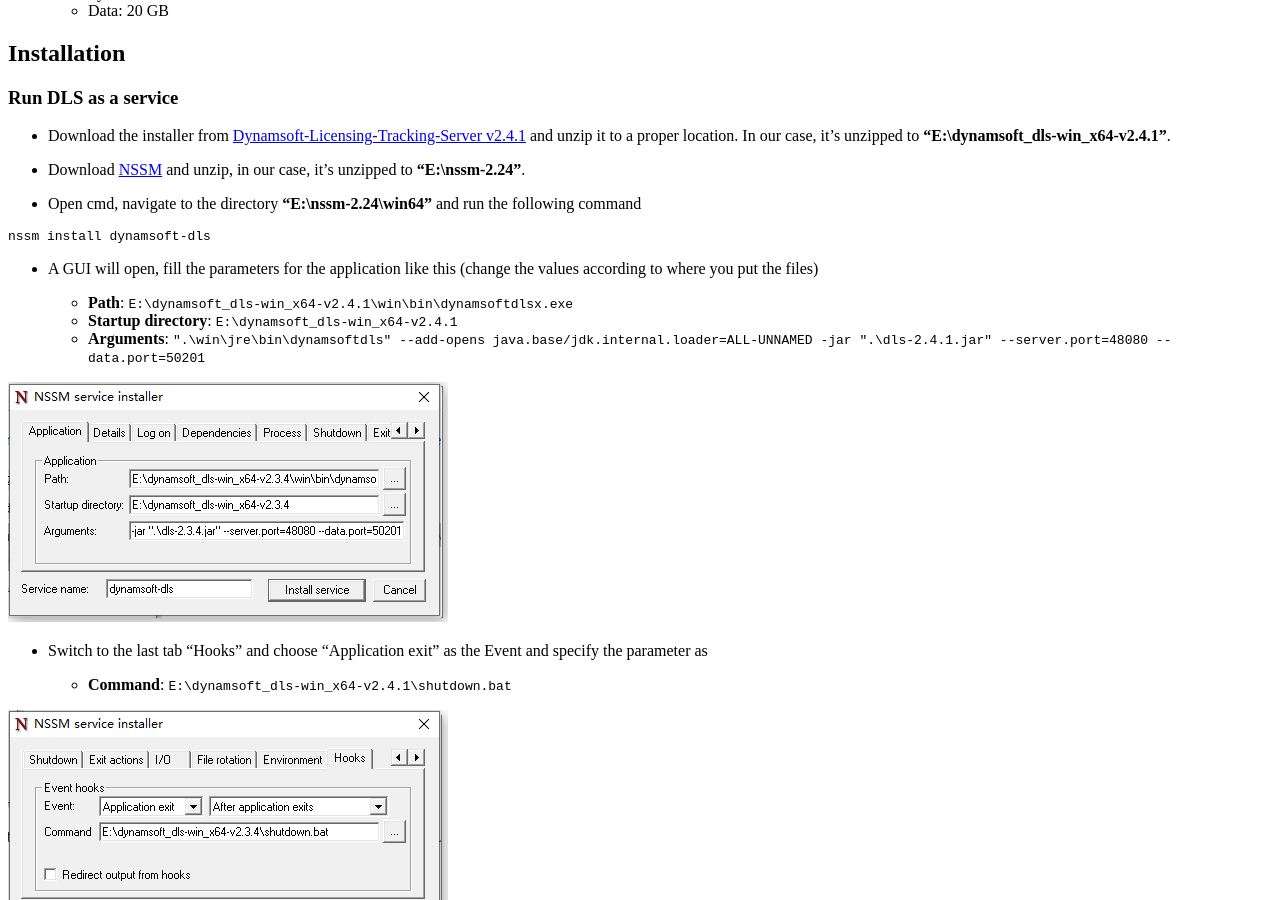
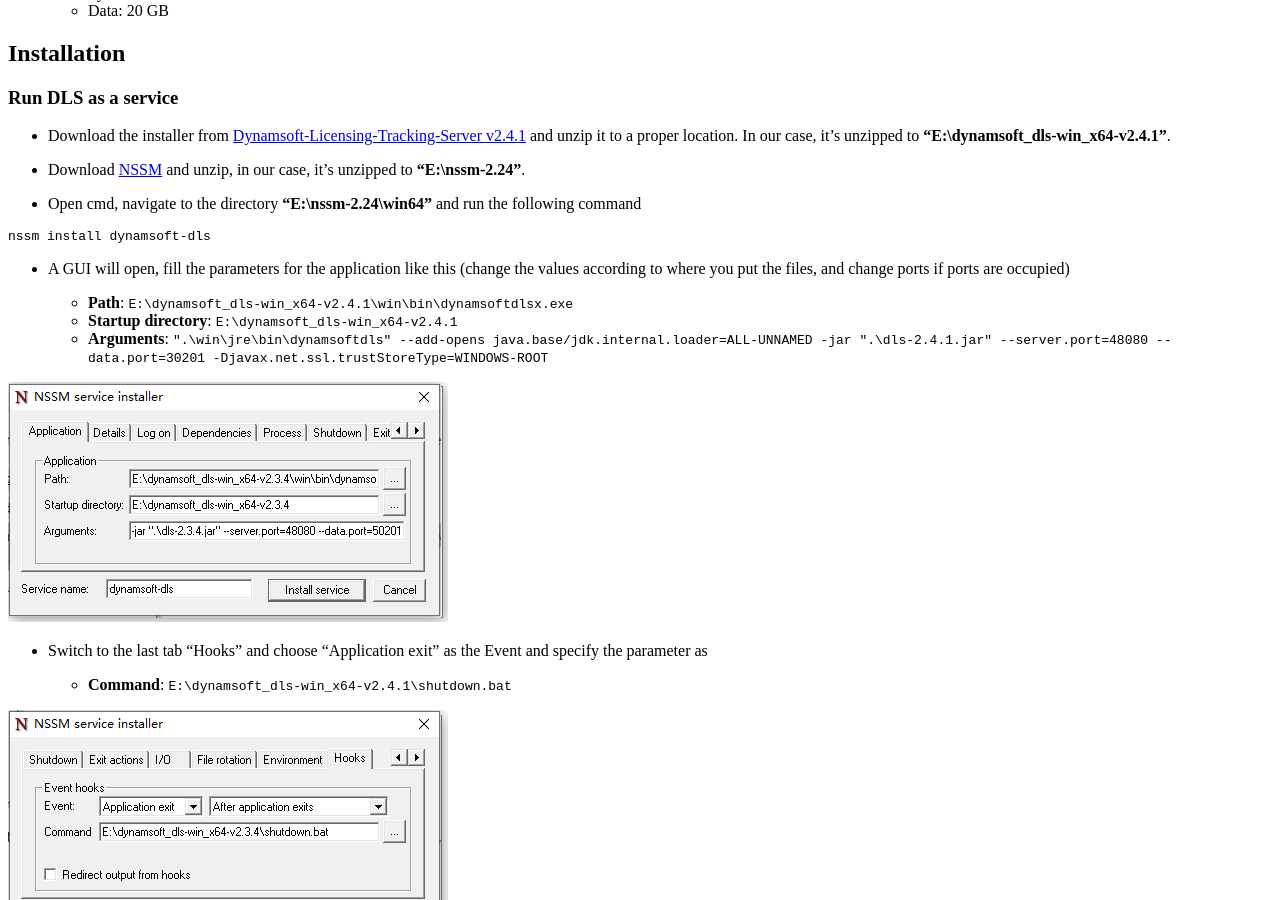
Before and after one commit to dynamsoft-docs/license-server-docs, a Jekyll site: the page built from selfhosting/DLSonWindows.md, in a window 1280 px wide and 900 px high, scrolled down 608 px. Built offline with Jekyll 4.4.1, drawn with Linux system fonts in a browser that asks for light colours.

Commit message:
Update DLSonWindows.md

````diff
--- a/selfhosting/DLSonWindows.md
+++ b/selfhosting/DLSonWindows.md
@@ -32,11 +32,11 @@
 nssm install dynamsoft-dls
 ```
 
-* A GUI will open, fill the parameters for the application like this (change the values according to where you put the files)
+* A GUI will open, fill the parameters for the application like this (change the values according to where you put the files, and change ports if ports are occupied)
 
   * **Path**: `E:\dynamsoft_dls-win_x64-v2.4.1\win\bin\dynamsoftdlsx.exe`
   * **Startup directory**: `E:\dynamsoft_dls-win_x64-v2.4.1`
-  * **Arguments**: `".\win\jre\bin\dynamsoftdls" --add-opens java.base/jdk.internal.loader=ALL-UNNAMED -jar ".\dls-2.4.1.jar" --server.port=48080 --data.port=50201`
+  * **Arguments**: `".\win\jre\bin\dynamsoftdls" --add-opens java.base/jdk.internal.loader=ALL-UNNAMED -jar ".\dls-2.4.1.jar" --server.port=48080 --data.port=30201 -Djavax.net.ssl.trustStoreType=WINDOWS-ROOT`
 
 ![nssm-001]({{site.assets}}imgs/nssm-001.png)
 
````
